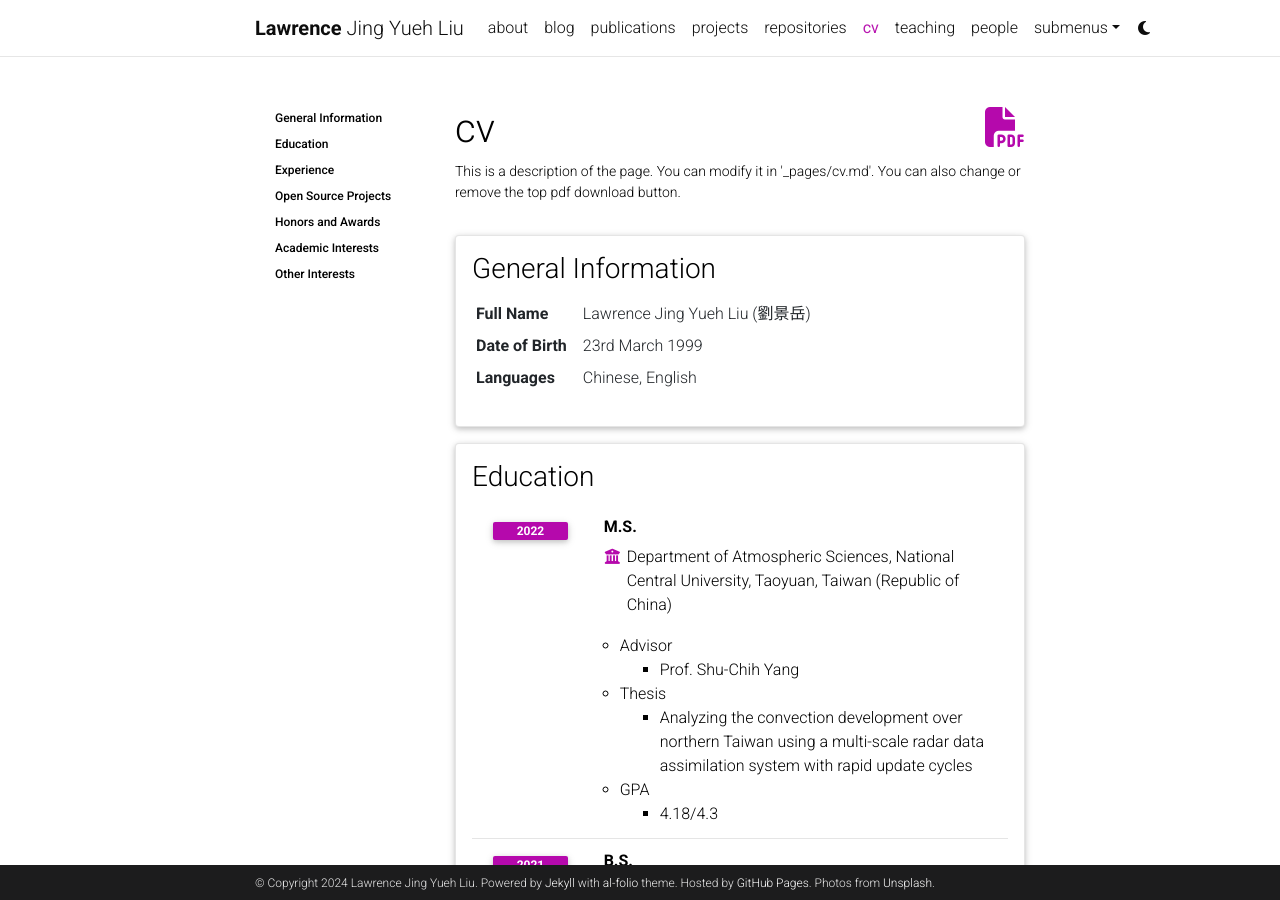
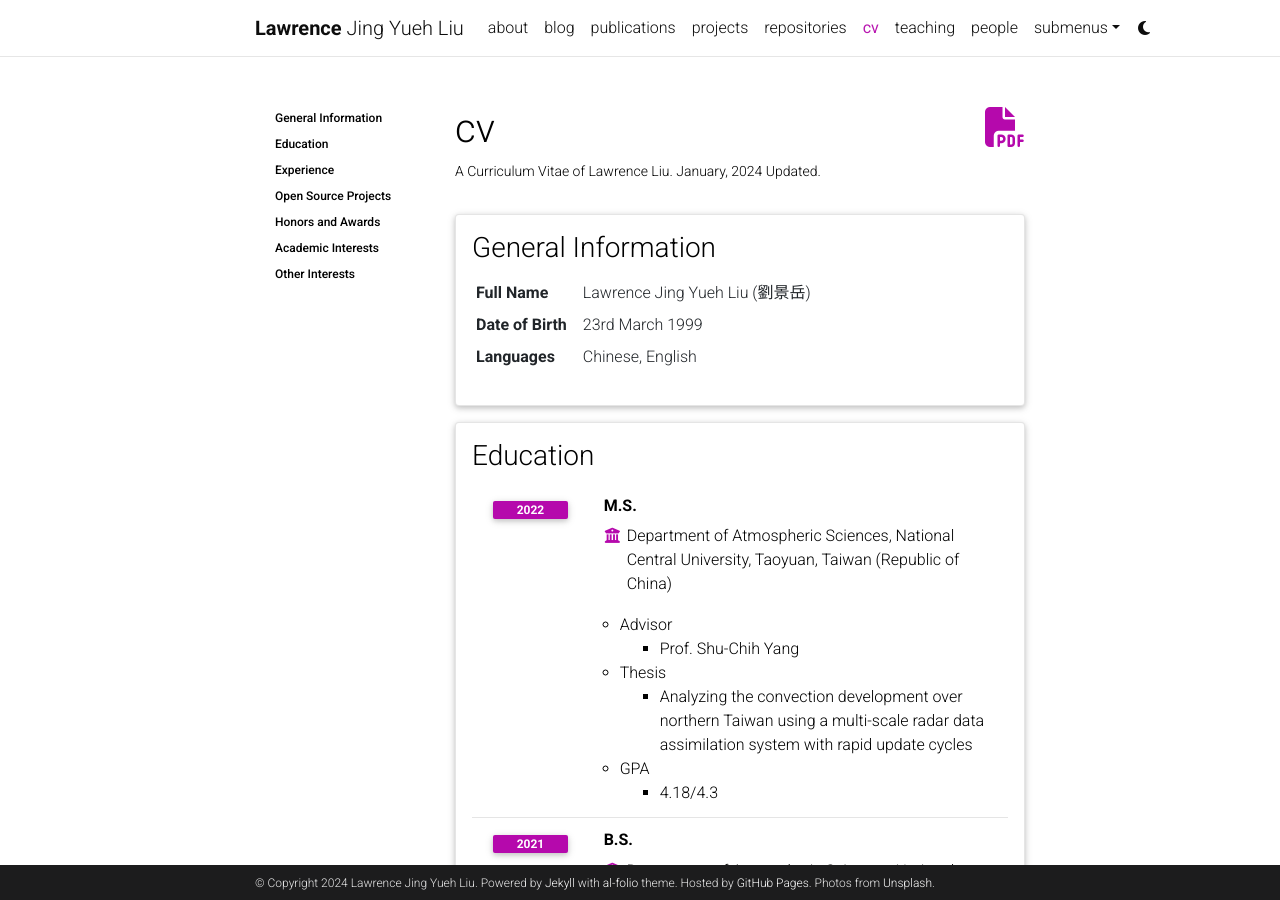
Before and after one commit to Cumulonimbus01/Cumulonimbus01.github.io, a Jekyll site: the page built from _pages/cv.md, in a window 1280 px wide and 900 px high. Built offline with Jekyll 4.4.1, drawn with Linux system fonts in a browser that asks for light colours; comment, search, counter and statistics services are not loaded; a style sheet for code colours, icons or effects is not loaded.

Commit message:
Update cv.md

```diff
--- a/_pages/cv.md
+++ b/_pages/cv.md
@@ -5,7 +5,7 @@
 nav: true
 nav_order: 5
 cv_pdf: Liu_resume.pdf
-description: This is a description of the page. You can modify it in '_pages/cv.md'. You can also change or remove the top pdf download button.
+description: A Curriculum Vitae of Lawrence Liu. January, 2024 Updated.
 toc:
   sidebar: left
 ---
```
